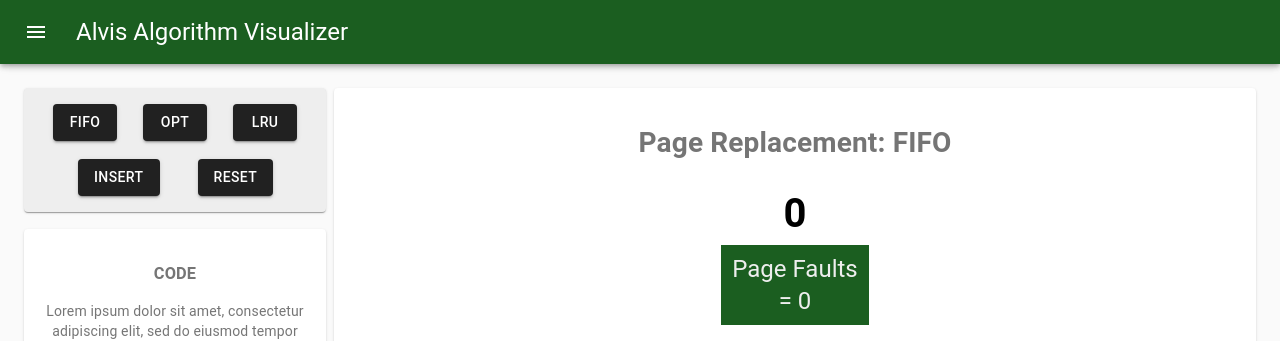
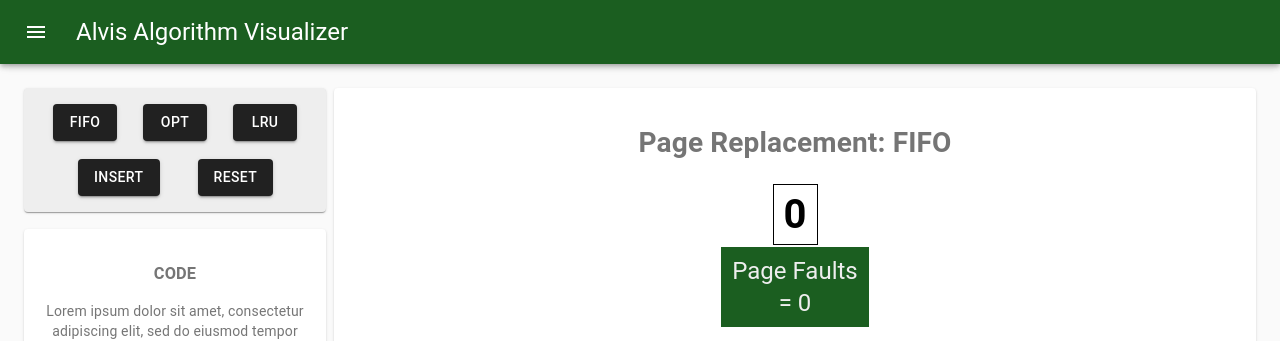
Before and after one commit to rblocker1017/Alvis-rblocker, a React (Create React App) app: page / in a window 1280 px wide. Both pictures are taken after a click on the button "RESET". Shown: the top 341 px of the page. Built offline with nearby package versions, Linux system fonts and the light colour scheme.

Commit message:
borders and boxes around table

```diff
--- a/src/pages/PageReplacement.js
+++ b/src/pages/PageReplacement.js
@@ -65,9 +65,6 @@ export default function PageReplacement() {
     const [frames, setframes] = useState([]);
     const [input, setinput] = useState([]);
     const [value, setValue] = useState("");
-
-
-
 
 
     function runFIFO(){
@@ -139,9 +136,6 @@ export default function PageReplacement() {
                     indexes.push(pages[i]);
                     continue;
                 }
-
-
-
             } else {
 
                 if (!s.has(pages[i])) {
@@ -381,7 +375,7 @@ export default function PageReplacement() {
 
     const tableHeader = input.map((page) => {
         return (
-            <th style={{ color: 'Black', fontSize: "40px", align: 'center' }} >{page}</th>
+            <th style={{ border: "1px solid black", width: "45px", color: 'Black', fontSize: "40px", align: 'center' }} >{page}</th>
 
         );
 
@@ -391,7 +385,10 @@ export default function PageReplacement() {
         return (<>
             <td>
                 {ans.column.map((page) =>
-                    <tr style={{ backgroundColor: 'darkgreen', color: 'white', fontSize: "40px", }} >{JSON.stringify(page)}</tr>
+
+                    <tr>
+                      <td style={{ border: "1px solid black", width: "50px",backgroundColor: 'darkgreen', color: 'white', fontSize: "40px", }} >{JSON.stringify(page)}</td>
+                    </tr>
                 )}
                 <p>{ans.fault}</p>
             </td>
@@ -466,7 +463,8 @@ export default function PageReplacement() {
             </h1>
             <div style={{ display: "flex", justifyContent: "center", alignItems: "center" }}>
                 <table>
-                  <tr>{tableHeader}</tr>
+                  <tr>{
+                  tableHeader}</tr>
                   {displayTable}
                 </table>
               </div>
```
